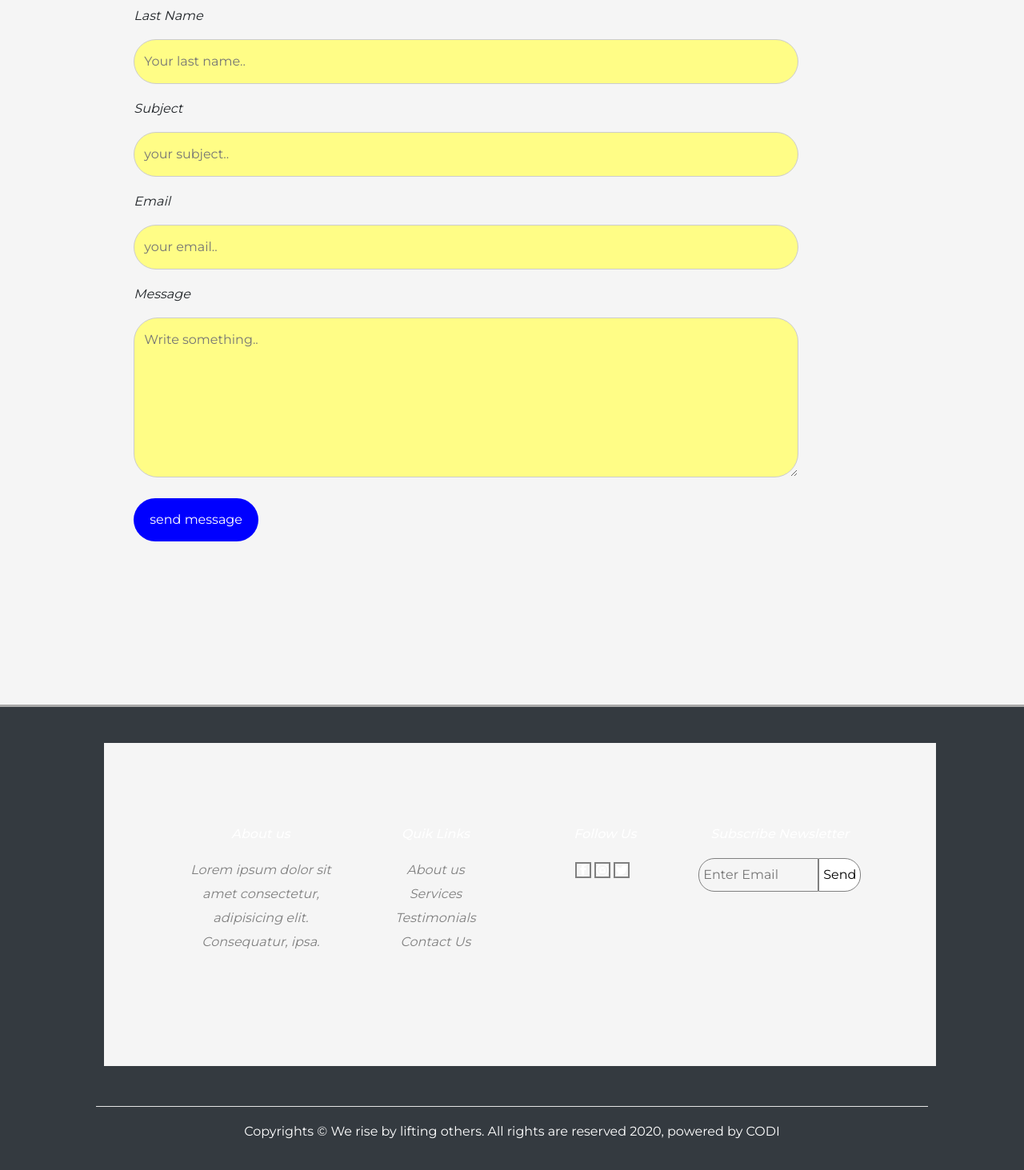
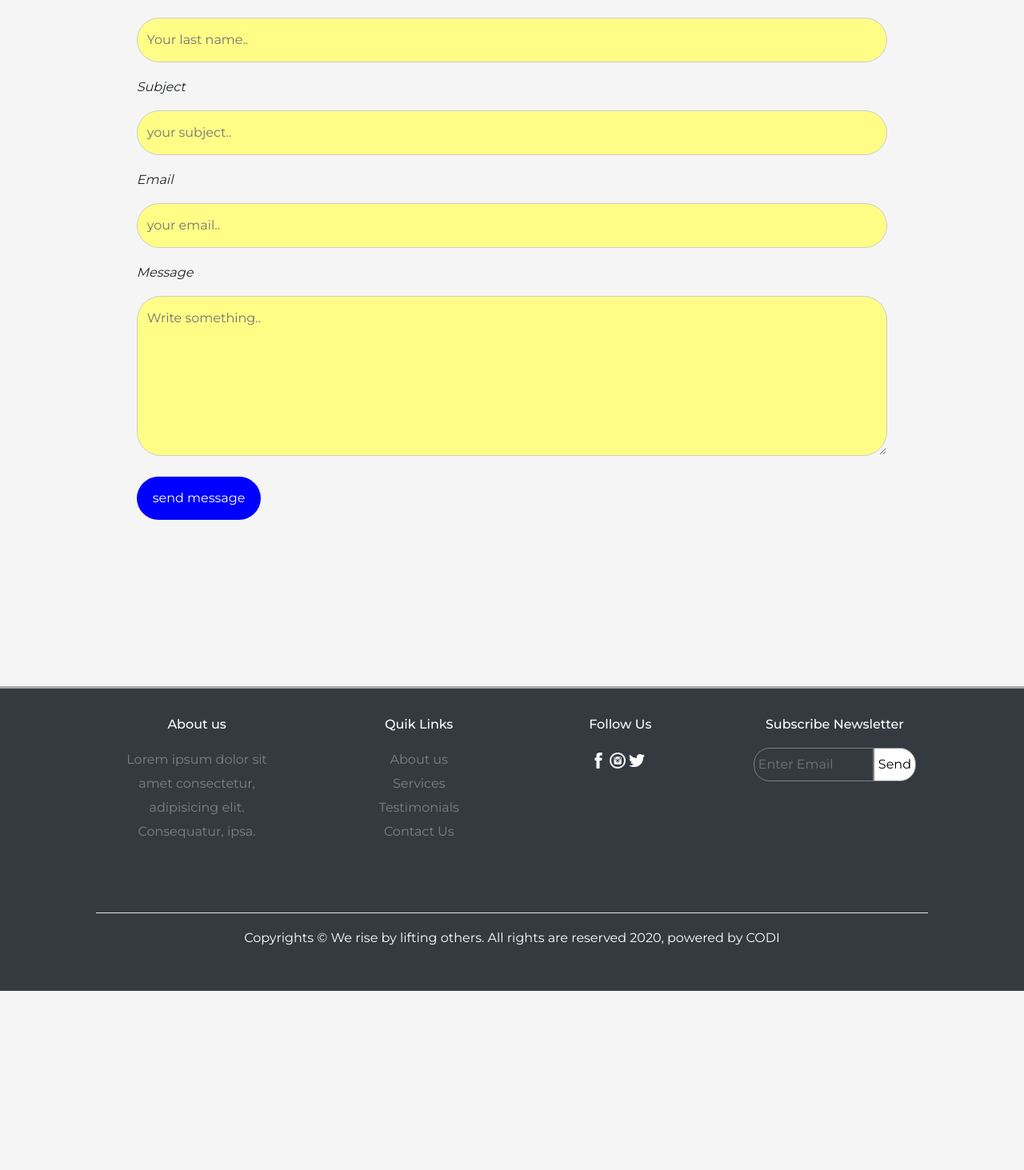
Before and after one commit to OussamaGhamian/WeRiseByLiftingOthers, a React (Create React App) app: page /ContactUs in a window 1280 px wide. Shown: the part 707-2170 px from the top of the page at 80% size. After the commit the page ends 1946 px from the top, so only its background shows below. Built offline with nearby package versions, Linux system fonts and the light colour scheme.

Commit message:
fixing css conflictings

```diff
--- a/src/components/ContactUs/ContactUs.js
+++ b/src/components/ContactUs/ContactUs.js
@@ -1,13 +1,13 @@
 import React, { Component } from 'react';
 import './contact us.css'
-import Section from "../Section"
+
 
 export default class contactus extends Component{
     render() {
         return (
 
             <div className="App" >
-                <div className="container">
+                <div className="Container1">
                     <div className="name">
                         <h2>Contact Us</h2>
                     </div>
--- a/src/components/ContactUs/contact us.css
+++ b/src/components/ContactUs/contact us.css
@@ -4,11 +4,11 @@ body {
     background-color: whitesmoke;
 }
 
-.container {
+.Container1 {
     font-style: italic;
     margin: 1%;
     padding: 10%;
-    background-color: whitesmoke;
+    /* background-color: whitesmoke; */
 }
 
 h2 {
--- a/src/components/footer/Footer.js
+++ b/src/components/footer/Footer.js
@@ -7,7 +7,7 @@ export default class footer extends Component {
     render() {
         return (
             <footer>
-                <div class="container">
+                <div className="container">
                     <section>
                         <h6>About us</h6>
                         <article>
@@ -30,7 +30,7 @@ export default class footer extends Component {
                     </section>
                     <section>
                         <h6>Subscribe Newsletter</h6>
-                        <div class="combine">
+                        <div className="combine">
                             <input type="email" placeholder="Enter Email" />
                             <input type="button" value="Send" />
                         </div>
--- a/src/components/howItWorks/how it works.css
+++ b/src/components/howItWorks/how it works.css
@@ -3,7 +3,7 @@ body {
     background-color: whitesmoke;
 }
 
-.container {
+.Container1 {
     font-style: italic;
     margin: 1%;
     padding: 10%;
--- a/src/components/portfolio/porfolio.css
+++ b/src/components/portfolio/porfolio.css
@@ -18,7 +18,7 @@ a {
 .fmDiv :hover {
   opacity: 0.5;
 }
-img {
+.portI {
   border: gray 2px solid;
 }
 
--- a/src/components/services/cards.css
+++ b/src/components/services/cards.css
@@ -27,12 +27,8 @@
     border-radius: 8px 0 0 8px;
 
   }
-
-
-
   .card {
     width: 50%;
-
     margin: 5px auto;
     padding: 15px;
     text-align: center;
```
